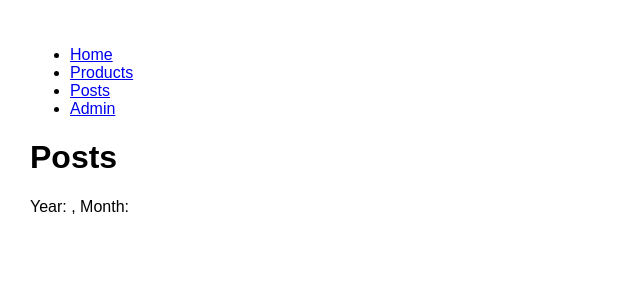
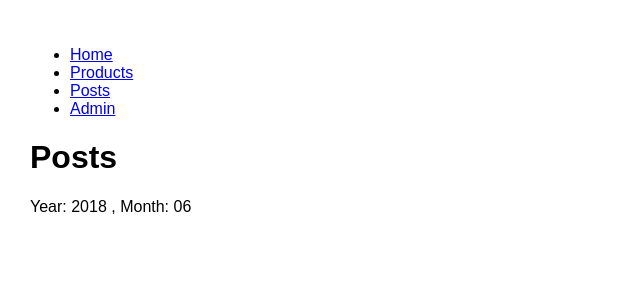
Before and after one commit to sjeon466/react-practice-routing, a React (Create React App) app: page /posts/2018/06 in a window 1280 px wide. Shown: the top 300 px of the page, without its empty margins (0-640 px from the left). Built offline with nearby package versions, Linux system fonts and the light colour scheme.

Commit message:
add query string

```diff
--- a/package.json
+++ b/package.json
@@ -3,6 +3,7 @@
   "version": "0.1.0",
   "private": true,
   "dependencies": {
+    "query-string": "^6.1.0",
     "react": "^16.4.1",
     "react-dom": "^16.4.1",
     "react-router-dom": "^4.3.1",
--- a/src/App.js
+++ b/src/App.js
@@ -20,7 +20,7 @@ class App extends Component {
               path="/products"
               render={props => <Products sortBy="newest" {...props} />}
             />
-            <Route path="/posts" component={Posts} />
+            <Route path="/posts/:year?/:month?" component={Posts} />
             <Route path="/admin" component={Dashboard} />
             <Route path="/" component={Home} />
           </Switch>
--- a/src/components/posts.jsx
+++ b/src/components/posts.jsx
@@ -1,10 +1,12 @@
 import React from "react";
-
-const Posts = () => {
+import queryString from "query-string";
+const Posts = ({ match, location }) => {
+  const result = queryString.parse(location.search);
+  console.log(result);
   return (
     <div>
       <h1>Posts</h1>
-      Year: , Month:
+      Year: {match.params.year} , Month: {match.params.month}
     </div>
   );
 };
```
Also changed, not shown: 1 other file (tests, documents, lock files or other folders).
